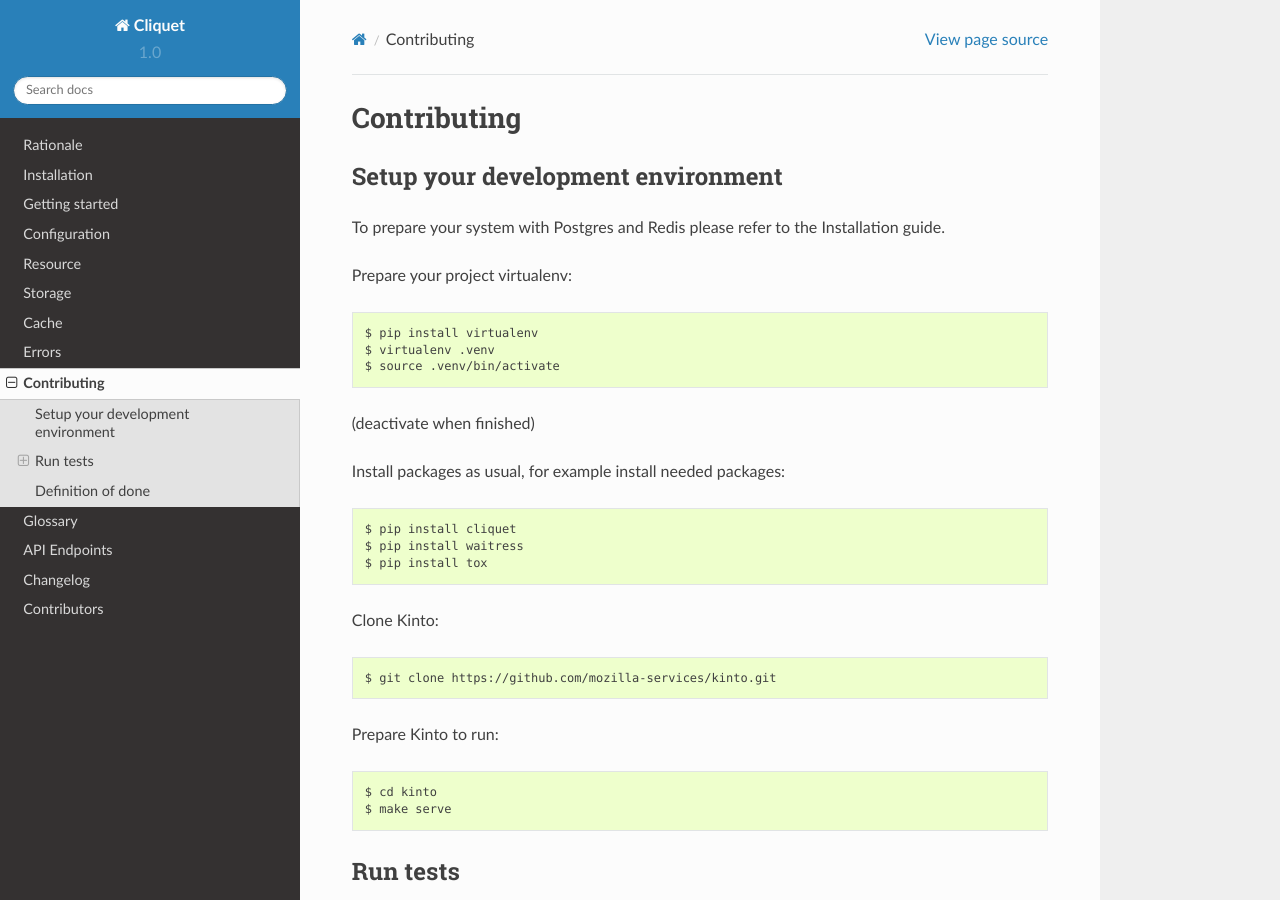
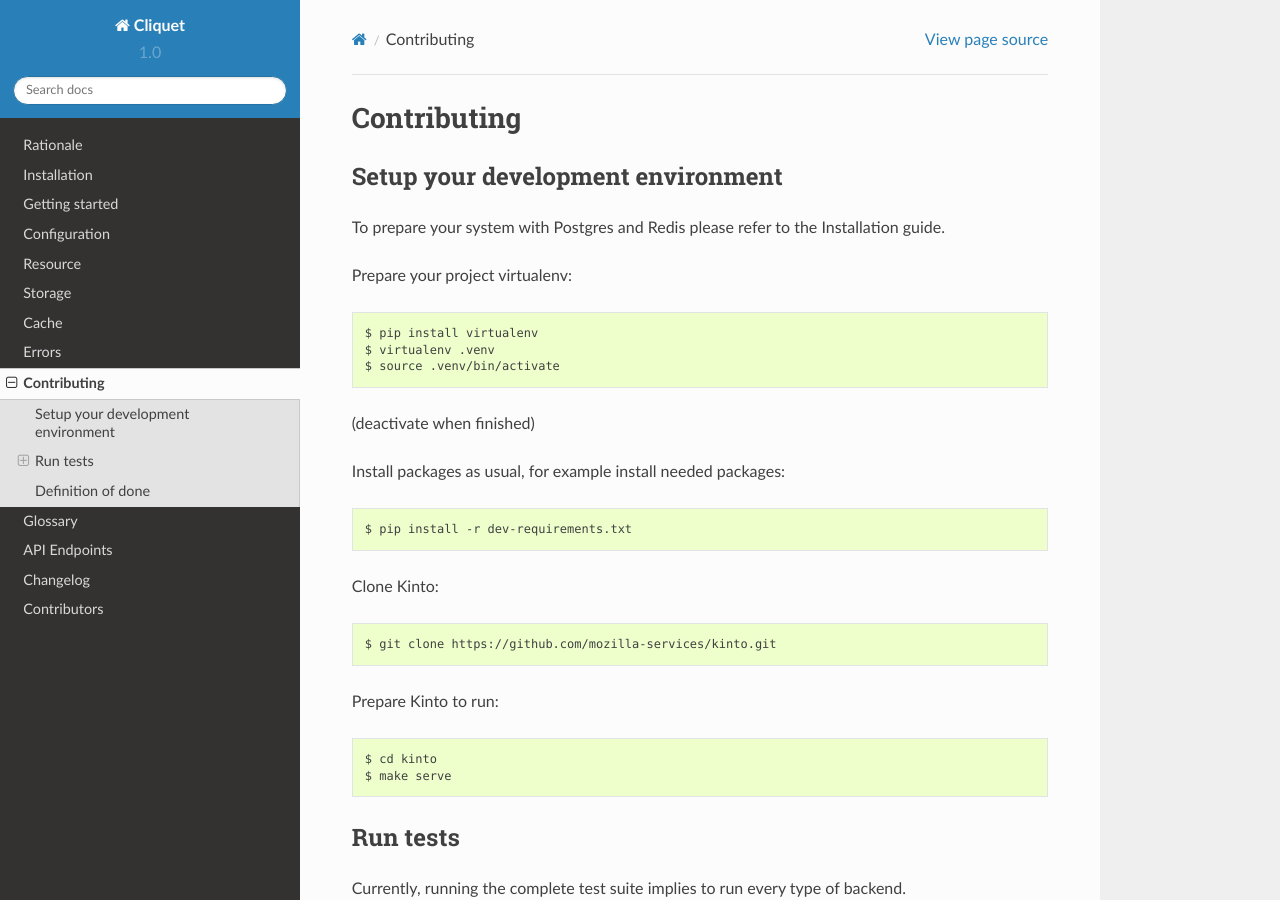
Before and after one commit to Kinto/kinto, a Sphinx documentation site: the page built from docs/contributing.rst, in a window 1280 px wide and 900 px high. Built offline with Sphinx 7.4.7 and the Read the Docs theme 2.0.0, drawn with Linux system fonts in a browser that asks for light colours.

Commit message:
pip installing dev-requirements

```diff
--- a/docs/contributing.rst
+++ b/docs/contributing.rst
@@ -21,9 +21,7 @@
 
 ::
 
-    $ pip install cliquet
-    $ pip install waitress
-    $ pip install tox
+    $ pip install -r dev-requirements.txt
 
 Clone Kinto:
 
```
